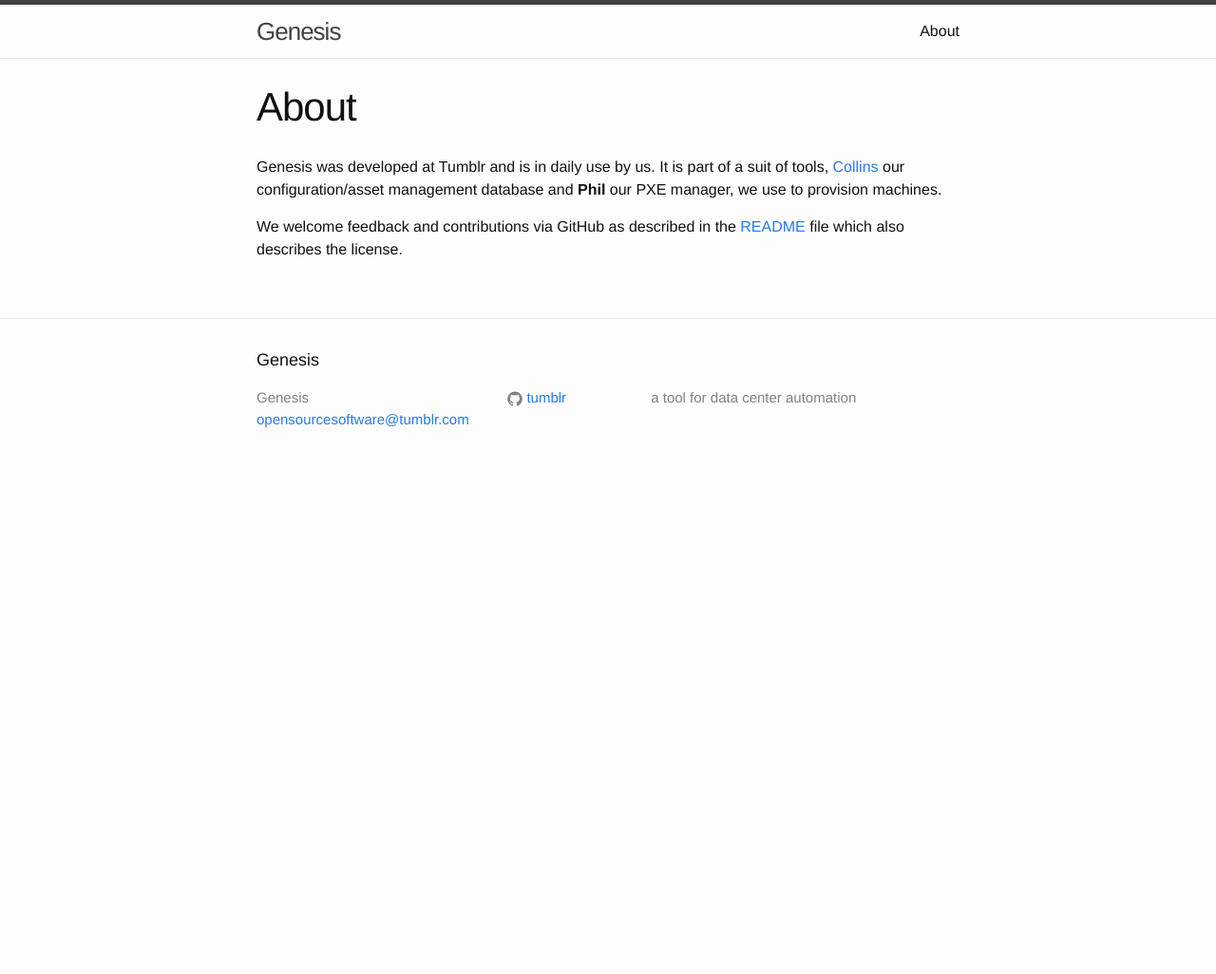
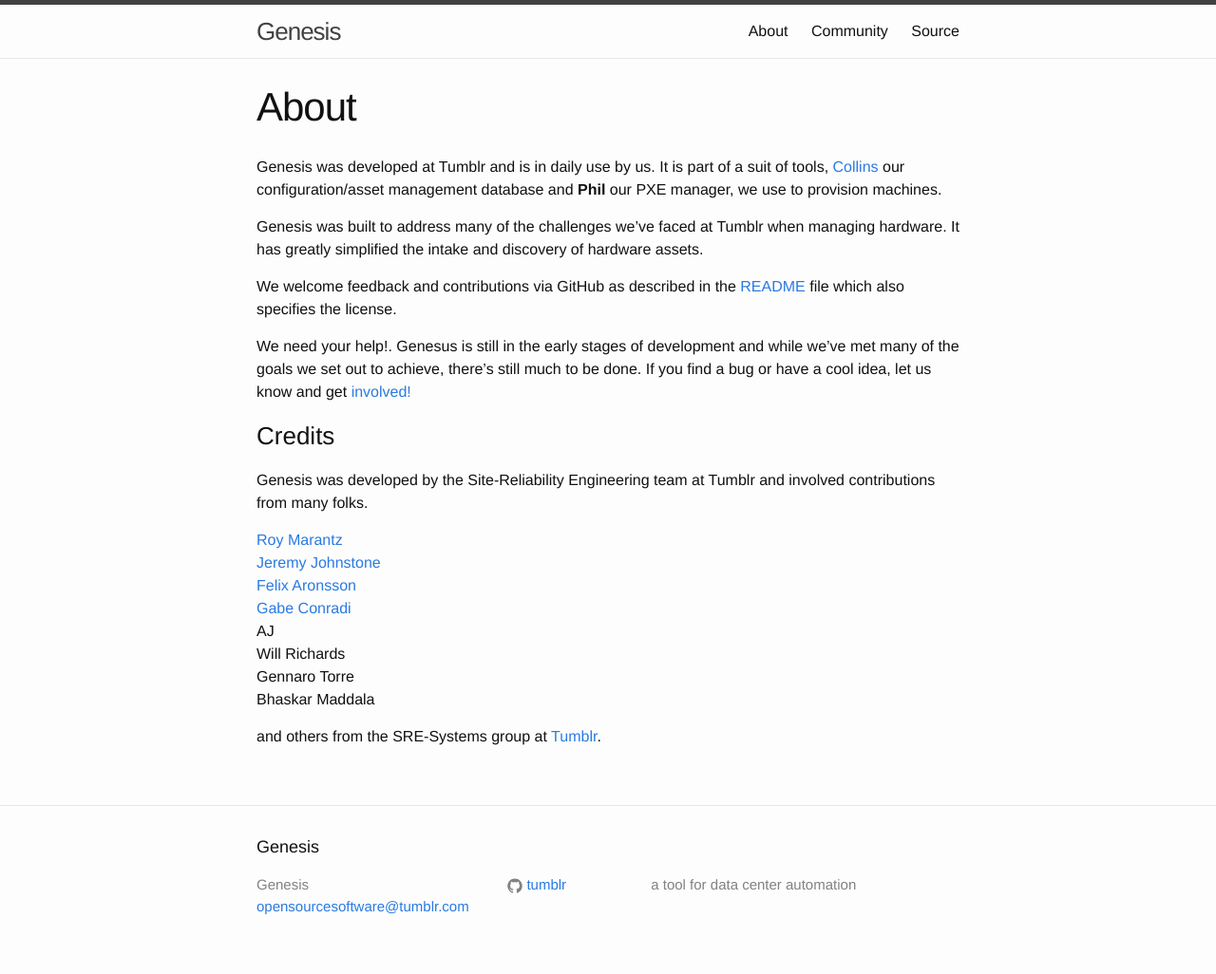
Before and after one commit to tumblr/genesis, a Jekyll site: the page built from about.md, in a window 1280 px wide. Shown: the whole page at 95% size. Built offline with Jekyll 4.4.1, drawn with Linux system fonts in a browser that asks for light colours; before the commit the page ends 900 px from its top, so only the background shows below that.

Commit message:
Minor typos and credits.

```diff
--- a/_includes/header.html
+++ b/_includes/header.html
@@ -19,6 +19,8 @@
           <a class="page-link" href="{{ page.url | prepend: site.baseurl }}">{{ page.title }}</a>
           {% endif %}
         {% endfor %}
+        <a class="page-link" href="https://groups.google.com/forum/#!forum/genesis-users">Community</a>
+        <a class="page-link" href="https://github.com/tumblr/genesis">Source</a>
       </div>
     </nav>
 
--- a/about.md
+++ b/about.md
@@ -9,6 +9,32 @@ of a suit of tools, [Collins](https://github.com/tumblr/collins) our
 configuration/asset management database and **Phil** our PXE manager,
 we use to provision machines.
 
+Genesis was built to address many of the challenges we've faced at Tumblr
+when managing hardware. It has greatly simplified the intake and discovery
+of hardware assets.
+
 We welcome feedback and contributions via GitHub as described in the
 [README](https://github.com/tumblr/genesis/blob/master/README.md) file
-which also describes the license.
+which also specifies the license.
+
+We need your help!. Genesus is still in the early stages of development
+and while we've met many of the goals we set out to achieve, there's still
+much to be done. If you find a bug or have a cool idea, let us know and
+get [involved!](https://github.com/tumblr/genesis/blob/master/CONTRIBUTING.md)
+
+
+### Credits
+
+Genesis was developed by the Site-Reliability Engineering team at Tumblr and
+involved contributions from many folks.
+
+[Roy Marantz](https://github.com/roymarantz)
+[Jeremy Johnstone](https://github.com/jsjohnst)
+[Felix Aronsson](https://github.com/defect)
+[Gabe Conradi](https://github.com/byxorna)
+AJ
+Will Richards
+Gennaro Torre
+Bhaskar Maddala
+
+and others from the SRE-Systems group at [Tumblr](https://www.tumblr.com/about).
```
Also changed, not shown: index.md (+5 -5 lines).
